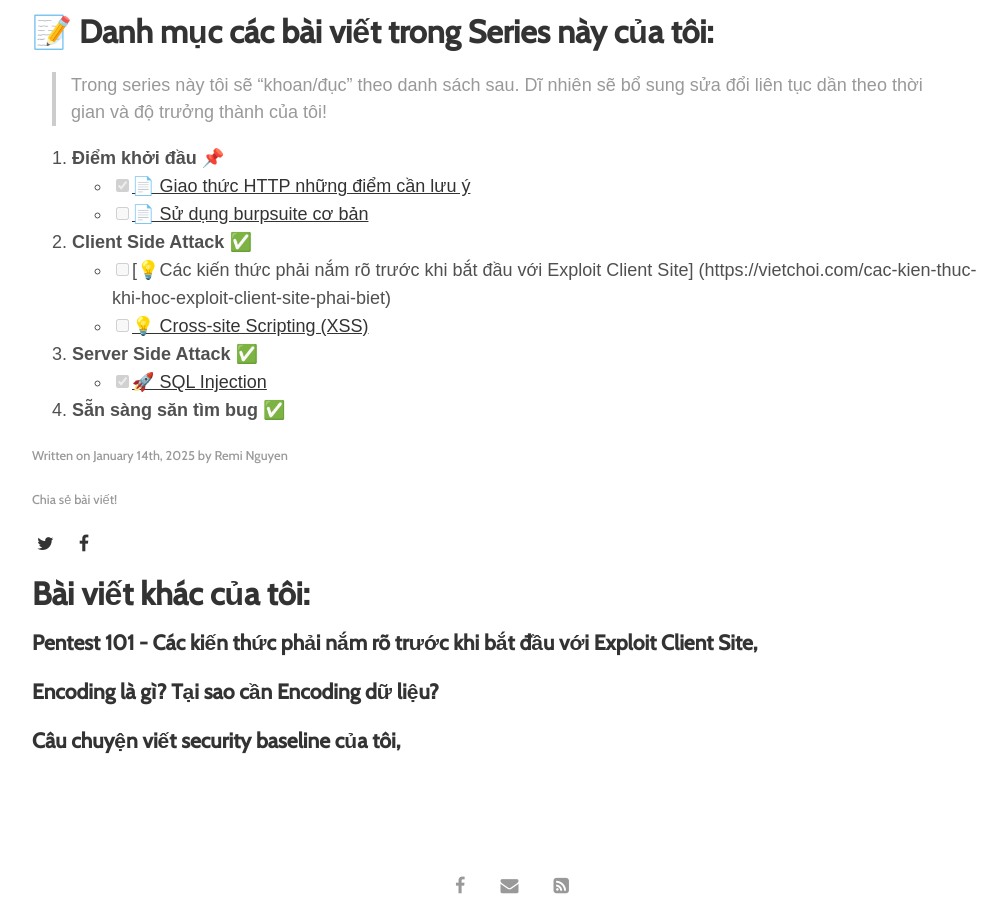
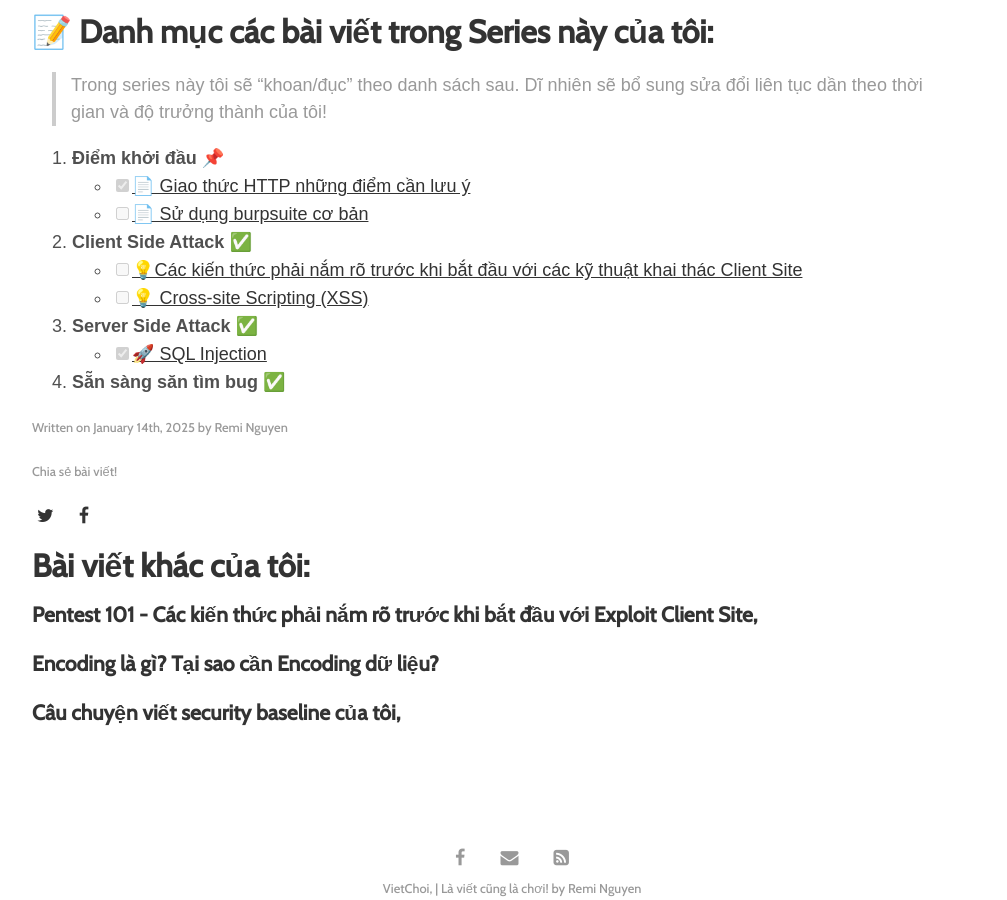
Before and after one commit to vietcf/vietchoi, a Jekyll site: the page built from _posts/2025-01-14-toi-da-hoc-pentest-the-nao-pentest101.md, in a window 1280 px wide and 900 px high, scrolled down 1540 px. Shown: the whole window, without its empty margins (128-1135 px from the left). Built offline with Jekyll 4.4.1, drawn with Linux system fonts in a browser that asks for light colours; some web fonts are replaced.

Commit message:
client site 02

```diff
--- a/_posts/2025-01-14-toi-da-hoc-pentest-the-nao-pentest101.md
+++ b/_posts/2025-01-14-toi-da-hoc-pentest-the-nao-pentest101.md
@@ -29,7 +29,7 @@
    - [ ] [📄 Sử dụng burpsuite cơ bản](https://example.com/documentation)
 
 2. **Client Side Attack** ✅
-   - [ ] [💡Các kiến thức phải nắm rõ trước khi bắt đầu với Exploit Client Site] (https://vietchoi.com/cac-kien-thuc-khi-hoc-exploit-client-site-phai-biet)
+   - [ ] [💡Các kiến thức phải nắm rõ trước khi bắt đầu với các kỹ thuật khai thác Client Site](https://vietchoi.com/cac-kien-thuc-khi-hoc-exploit-client-site-phai-biet)
    - [ ] [💡 Cross-site Scripting (XSS)](https://example.com/brainstorm)
 
 
```
